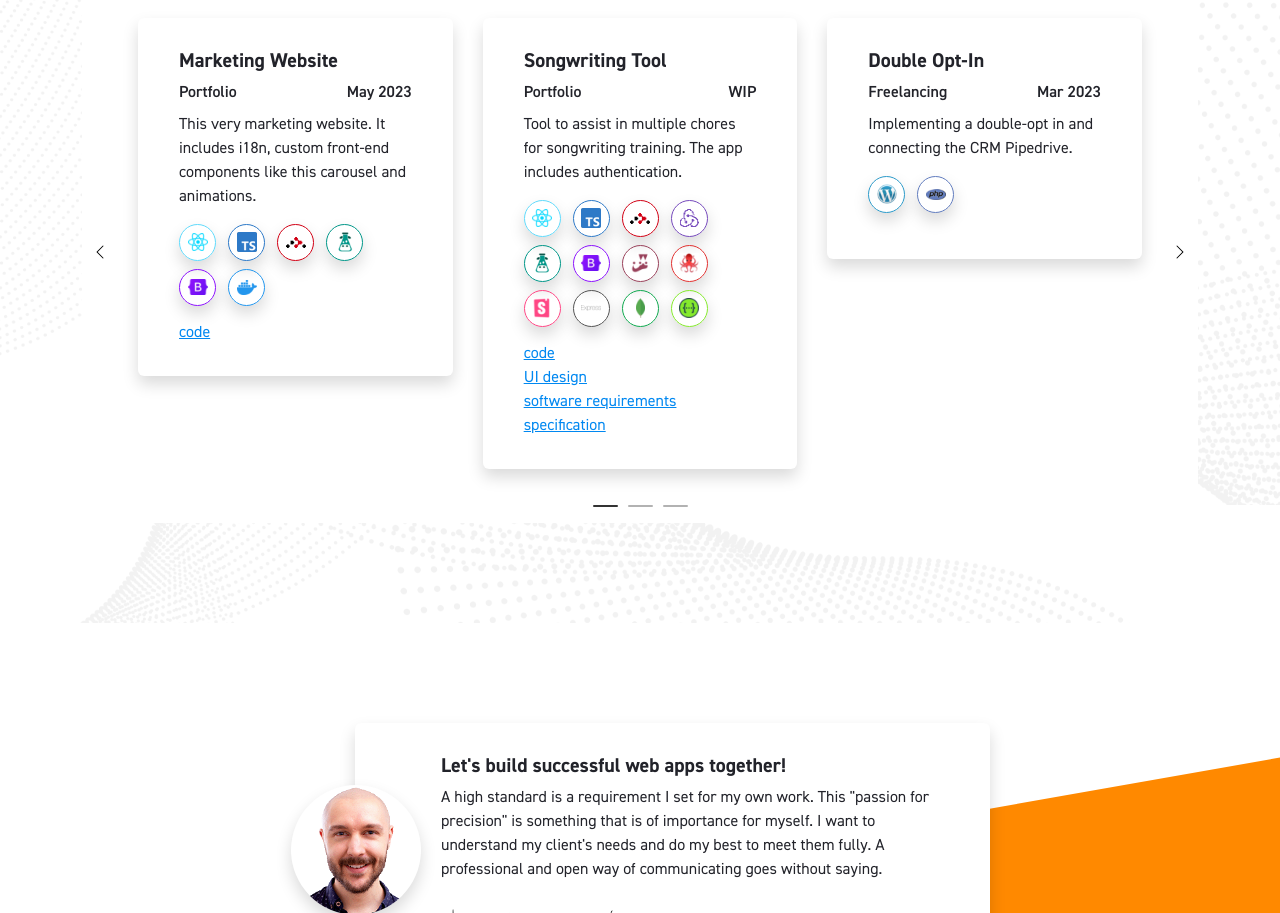
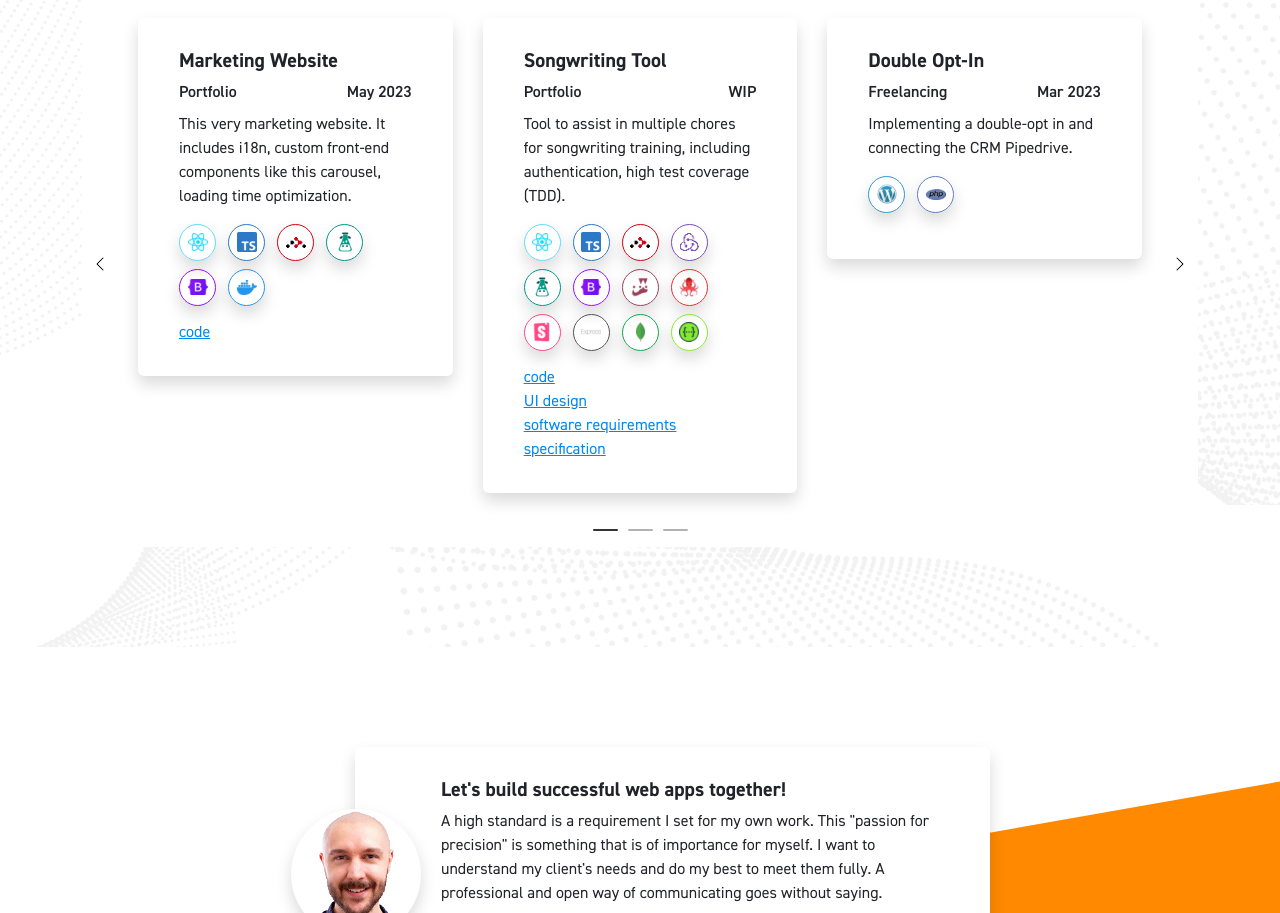
Before and after one commit to LeonhWolf/LWWebdevMarketingWebsite, a React (Create React App) app in the folder web-client/: page / in a window 1280 px wide. Shown: the part 2449-3362 px from the top of the page. Built offline with nearby package versions, Linux system fonts and the light colour scheme.

Commit message:
References copy changed.

```diff
--- a/web-client/src/i18n/de.ts
+++ b/web-client/src/i18n/de.ts
@@ -101,12 +101,12 @@ const references: IReferences = {
     marketingWebsite: {
       title: "Marketing Website",
       bodyText:
-        "Diese Marketing Webseite. Features sind i18n, selbst erstellte Components wie dieses Carousel und Animationen.",
+        "Diese Marketing Webseite. Features sind i18n, selbst erstellte Components wie dieses Carousel, Ladezeitenoptimierung.",
     },
     songwritingTool: {
       title: "Songwriting Tool",
       bodyText:
-        "Tool zur Unterstützung bei repetitiven Aufgaben beim Songwriting Training, inkl. Authentifizierung.",
+        "Tool zur Unterstützung bei repetitiven Aufgaben beim Songwriting Training, inkl. Authentifizierung, hohe Testabdeckung (TDD).",
     },
     senacor: {
       title: "Double Opt-In",
@@ -125,12 +125,12 @@ const references: IReferences = {
     objectWritingTool: {
       title: "Object Writing Tool",
       bodyText:
-        "Tool zur Unterstützung bei einer Songwriting Übung namens Object Writing.",
+        "Tool zur Unterstützung bei einer Songwriting Übung namens Object Writing, hohe Testabdeckung (TDD).",
     },
     tutoring: {
       title: "Nachhilfe in Python",
       bodyText:
-        "Nachhilfe für eine Kommilitonin, Entwicklung einer App für die Darstellung von Corona-Statistiken.",
+        "Nachhilfe für eine Kommilitonin, Entwicklung einer App für die Darstellung von Corona-Statistiken, Schreiben von Unit-Tests.",
     },
   },
   courses: {
--- a/web-client/src/i18n/en.ts
+++ b/web-client/src/i18n/en.ts
@@ -101,12 +101,12 @@ const references: IReferences = {
     marketingWebsite: {
       title: "Marketing Website",
       bodyText:
-        "This very marketing website. It includes i18n, custom front-end components like this carousel and animations.",
+        "This very marketing website. It includes i18n, custom front-end components like this carousel, loading time optimization.",
     },
     songwritingTool: {
       title: "Songwriting Tool",
       bodyText:
-        "Tool to assist in multiple chores for songwriting training. The app includes authentication.",
+        "Tool to assist in multiple chores for songwriting training, including authentication, high test coverage (TDD).",
     },
     senacor: {
       title: "Double Opt-In",
@@ -126,12 +126,12 @@ const references: IReferences = {
     objectWritingTool: {
       title: "Object Writing Tool",
       bodyText:
-        "Tool to assist with a songwriting exercise called Object Writing.",
+        "Tool to assist with a songwriting exercise called Object Writing, high test coverage (TDD).",
     },
     tutoring: {
       title: "Tutoring in Python",
       bodyText:
-        "Tutoring for an undergraduate, development of an app to display Covid statistics.",
+        "Tutoring for an undergraduate, development of an app to display Covid statistics, writing unit tests.",
     },
   },
   courses: {
```
